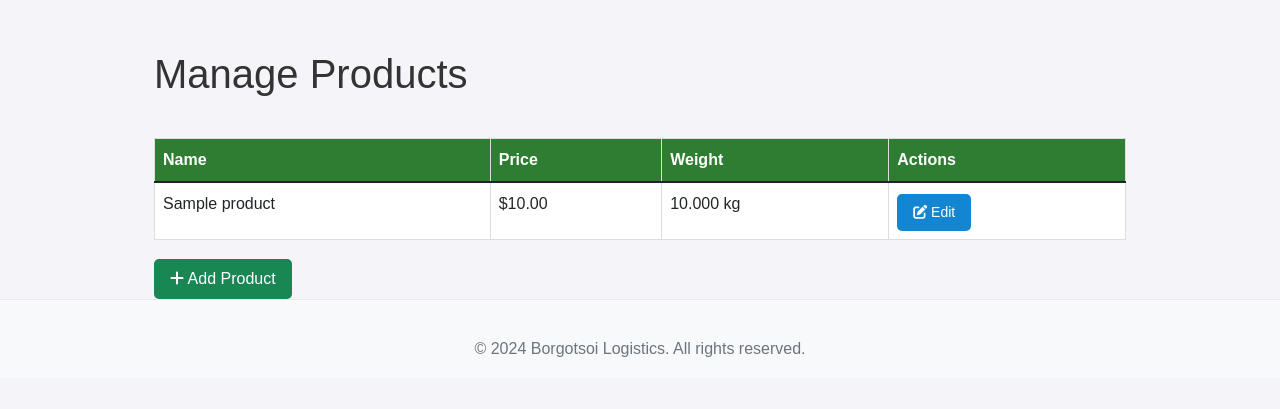
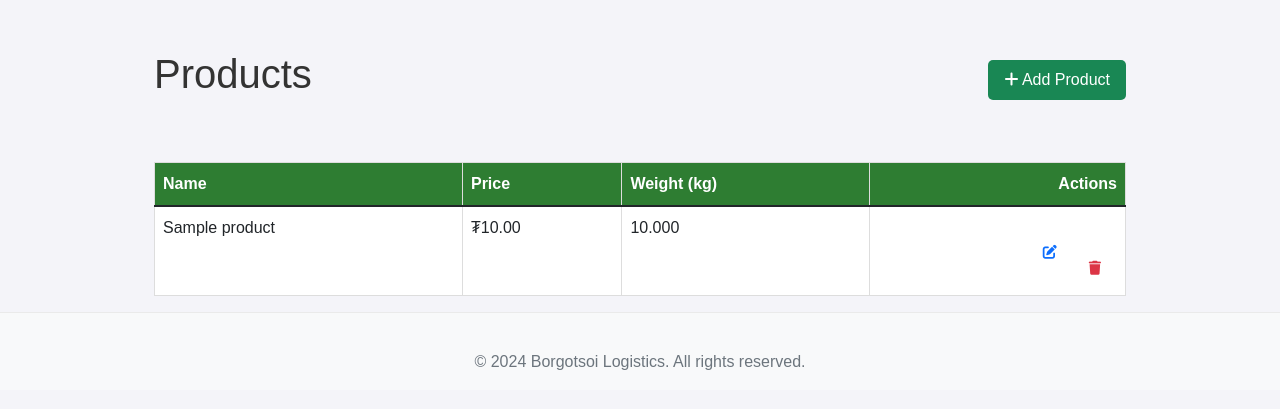
Before and after one commit to alikatgh/logs_beta1, a Flask app: page /product/ in a window 1280 px wide. Shown: the part 70-479 px from the top of the page. Run offline with Flask 3, Linux system fonts and the light colour scheme; a user stored in the database is signed in; tables that the repository leaves empty hold one stand-in row (values such as "Sample post").

Commit message:
products can be edited

```diff
--- a/app/__init__.py
+++ b/app/__init__.py
@@ -12,6 +12,7 @@
     supermarket_bp,
     report_bp
 )
+from flask_wtf.csrf import CSRFProtect
 
 
 def create_app(config_class=Config):
@@ -24,6 +25,8 @@
     login_manager.init_app(app)
     mail.init_app(app)
     Migrate(app, db)
+    csrf = CSRFProtect()
+    csrf.init_app(app)
 
     # Register blueprints
     app.register_blueprint(auth_bp)
--- a/app/routes/product_routes.py
+++ b/app/routes/product_routes.py
@@ -4,6 +4,7 @@
 from app.extensions import db
 from app.models import Product
 from app.forms import ProductForm
+from flask_wtf import FlaskForm
 
 product_bp = Blueprint('product', __name__, url_prefix='/product')
 
@@ -13,7 +14,8 @@
 def manage_products():
     """List and manage products."""
     products = Product.query.order_by(Product.name).all()
-    return render_template('products/manage_products.html', products=products)
+    form = FlaskForm()
+    return render_template('products/manage_products.html', products=products, form=form)
 
 
 @product_bp.route('/create', methods=['GET', 'POST'])
@@ -24,30 +26,64 @@
     if form.validate_on_submit():
         product = Product(
             name=form.name.data,
-            description=form.description.data,
             price=form.price.data,
-            sku=form.sku.data
+            weight=form.weight.data
         )
-        db.session.add(product)
-        db.session.commit()
-        flash('Product created successfully', 'success')
-        return redirect(url_for('product.manage_products'))
+        try:
+            db.session.add(product)
+            db.session.commit()
+            flash('Product created successfully', 'success')
+            return redirect(url_for('product.manage_products'))
+        except Exception as e:
+            db.session.rollback()
+            flash(f'Error creating product: {str(e)}', 'error')
     return render_template('products/create.html', form=form)
 
 
 @product_bp.route('/<int:id>/edit', methods=['GET', 'POST'])
 @login_required
-def edit(id):
+def edit_product(id):
     """Edit a product."""
     product = Product.query.get_or_404(id)
     form = ProductForm(obj=product)
 
     if form.validate_on_submit():
-        product.name = form.name.data
-        product.price = form.price.data
-        product.weight = form.weight.data
-        db.session.commit()
-        flash('Product updated successfully', 'success')
-        return redirect(url_for('product.manage_products'))
+        try:
+            product.name = form.name.data
+            product.price = form.price.data
+            product.weight = form.weight.data
+            db.session.commit()
+            flash('Product updated successfully', 'success')
+            return redirect(url_for('product.manage_products'))
+        except Exception as e:
+            db.session.rollback()
+            flash(f'Error updating product: {str(e)}', 'error')
 
     return render_template('products/edit.html', form=form, product=product)
+
+
+@product_bp.route('/<int:id>/delete', methods=['POST'])
+@login_required
+def delete_product(id):
+    """Delete a product."""
+    product = Product.query.get_or_404(id)
+    try:
+        # Get related deliveries and returns
+        delivery_count = sum(len(item.delivery.items) for item in product.delivery_items)
+        return_count = sum(len(item.return_obj.items) for item in product.return_items)
+
+        if delivery_count > 0 or return_count > 0:
+            flash(
+                f'Cannot delete product "{product.name}" because it is used in '
+                f'{delivery_count} deliveries and {return_count} returns. '
+                'Please remove it from all deliveries and returns first.',
+                'error'
+            )
+        else:
+            db.session.delete(product)
+            db.session.commit()
+            flash('Product deleted successfully', 'success')
+    except Exception as e:
+        db.session.rollback()
+        flash(f'Error deleting product: {str(e)}', 'error')
+    return redirect(url_for('product.manage_products'))
--- a/app/templates/products/manage_products.html
+++ b/app/templates/products/manage_products.html
@@ -1,39 +1,57 @@
 {% extends "base.html" %} {% block content %}
 <div class="container mt-4">
-  <h1>Manage Products</h1>
-  <div class="row">
-    <div class="col-md-12">
+  <div class="d-flex justify-content-between align-items-center mb-4">
+    <h1>Products</h1>
+    <a href="{{ url_for('product.create') }}" class="btn btn-success">
+      <i class="fas fa-plus"></i> Add Product
+    </a>
+  </div>
+
+  <div class="table-responsive">
     <table class="table">
       <thead>
         <tr>
           <th>Name</th>
           <th>Price</th>
-            <th>Weight</th>
-            <th>Actions</th>
+          <th>Weight (kg)</th>
+          <th class="text-end">Actions</th>
         </tr>
       </thead>
       <tbody>
         {% for product in products %}
         <tr>
           <td>{{ product.name }}</td>
-            <td>${{ "%.2f"|format(product.price) }}</td>
-            <td>{{ "%.3f"|format(product.weight) }} kg</td>
-            <td>
-              <a
-                href="{{ url_for('product.edit', id=product.id) }}"
-                class="btn btn-sm btn-primary"
+          <td>₮{{ "%.2f"|format(product.price) }}</td>
+          <td>{{ "%.3f"|format(product.weight) }}</td>
+          <td class="text-end">
+            <div class="btn-group">
+              <button
+                onclick="window.location.href='{{ url_for('product.edit_product', id=product.id) }}'"
+                class="btn btn-sm btn-outline-primary"
+                type="button"
               >
-                <i class="fas fa-edit"></i> Edit
-              </a>
+                <i class="fas fa-edit"></i>
+              </button>
+              <form
+                action="{{ url_for('product.delete_product', id=product.id) }}"
+                method="POST"
+                style="display: inline"
+              >
+                {{ form.csrf_token }}
+                <button
+                  type="submit"
+                  class="btn btn-sm btn-outline-danger"
+                  onclick="return confirm('Are you sure you want to delete this product?');"
+                >
+                  <i class="fas fa-trash"></i>
+                </button>
+              </form>
+            </div>
           </td>
         </tr>
         {% endfor %}
       </tbody>
     </table>
-      <a href="{{ url_for('product.create') }}" class="btn btn-success">
-        <i class="fas fa-plus"></i> Add Product
-      </a>
-    </div>
   </div>
 </div>
 {% endblock %}
```
Also changed, not shown: app/models.py (+13 -3 lines), app.db. Lines whose indentation alone changed are shown as unchanged.
